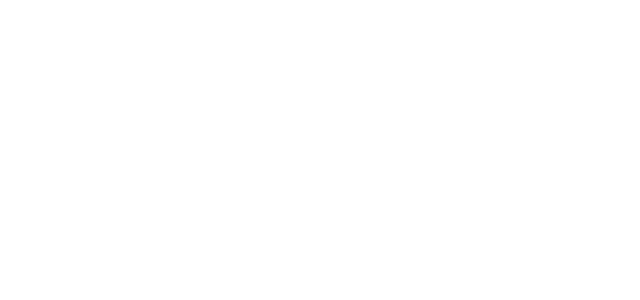
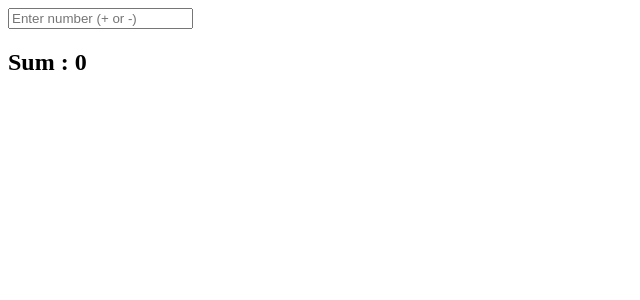
Before and after one commit to acciojob/sum-calculator-rc808129, a React app: page / in a window 1280 px wide. Shown: the top 300 px of the page, without its empty margins (0-640 px from the left). Built offline with nearby package versions, Linux system fonts and the light colour scheme.

Commit message:
comitdone

```diff
--- a/src/components/App.js
+++ b/src/components/App.js
@@ -1,11 +1,12 @@
 
 import React from "react";
 import './../styles/App.css';
+import SumCalculator from "./SumCalculator";
 
 const App = () => {
   return (
     <div>
-        {/* Do not remove the main div */}
+       <SumCalculator/>
     </div>
   )
 }
--- /dev/null
+++ b/src/components/SumCalculator.js
@@ -0,0 +1,34 @@
+import React, { useState } from "react";
+
+const SumCalculator = () => {
+  const [input, setInput] = useState("");
+  const [sum, setSum] = useState(0);
+
+
+  function handleChange(e) {
+    const value = e.target.value;
+    setInput(value);
+
+
+
+    const num = Number(value);
+    if (isNaN(num)) return;
+
+    setSum(sum+num);
+
+  }
+
+  return (
+    <div>
+      <input
+        type="text"
+        placeholder="Enter number (+ or -)"
+
+        onChange={handleChange}
+      />
+      <h2>Sum : {sum}</h2>
+    </div>
+  );
+};
+
+export default SumCalculator;
```
Also changed, not shown: 1 other file (tests, documents, lock files or other folders).
